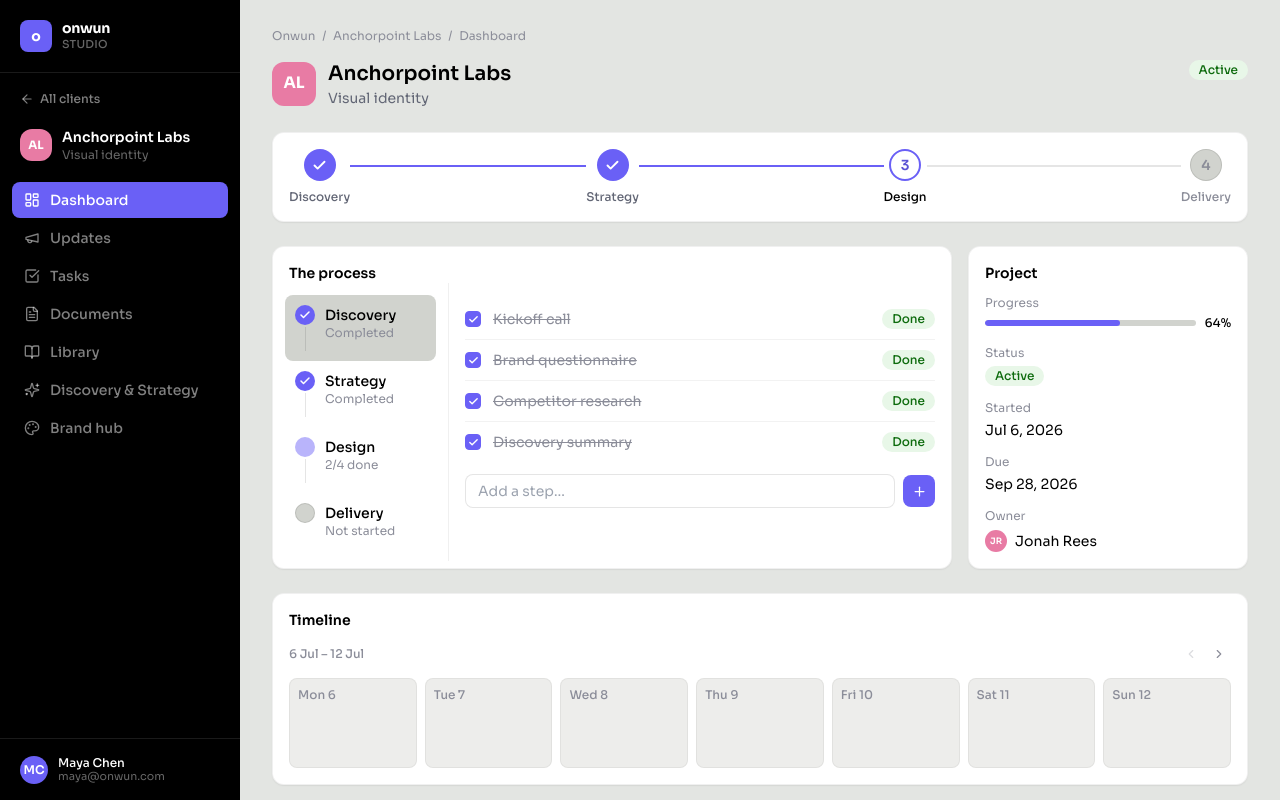
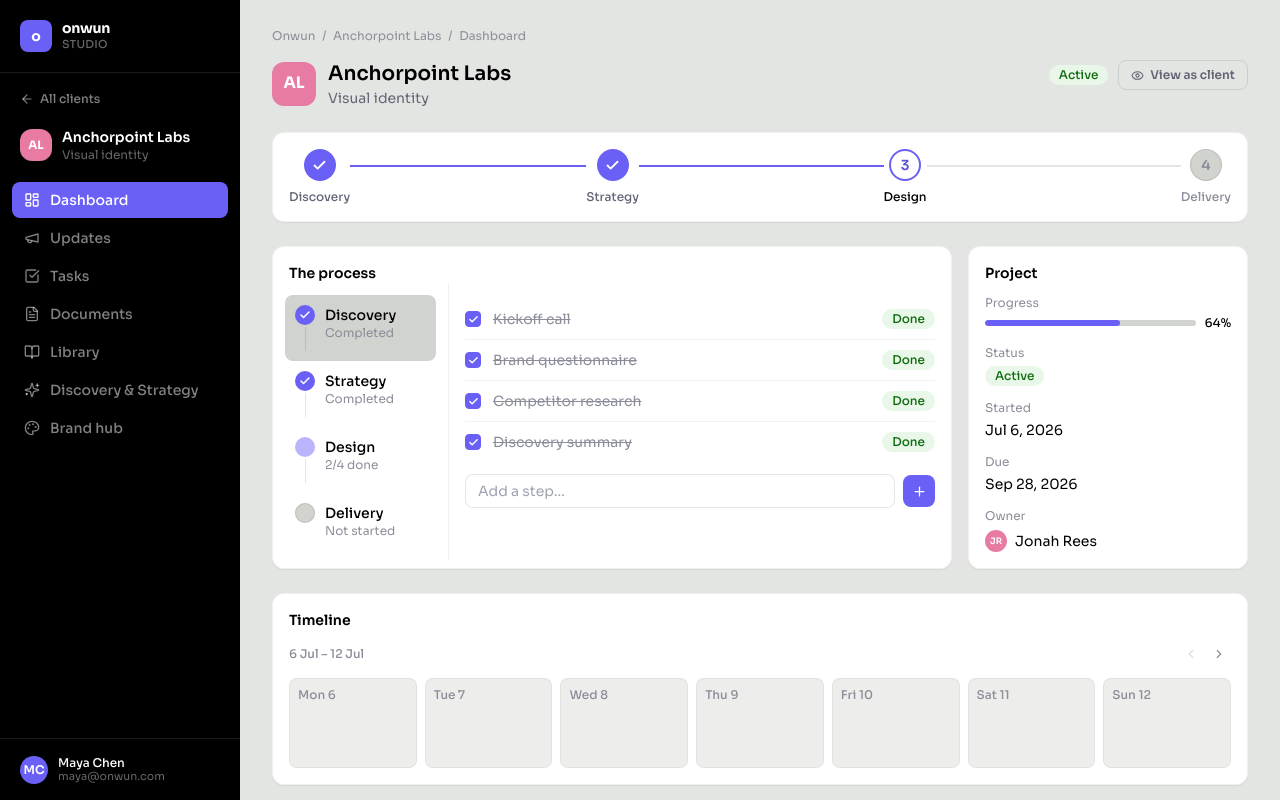
Before and after one commit to Ronwun23/ONWUN-CRM2, a React (Vite) app: page /clients/anchorpoint-labs/dashboard in a window 1280 px wide. Built offline with nearby package versions, Linux system fonts and the light colour scheme.

Commit message:
client view

```diff
--- /dev/null
+++ b/src/context/ViewModeContext.tsx
@@ -0,0 +1,26 @@
+import { createContext, useContext, useMemo, useState } from 'react'
+import type { ReactNode } from 'react'
+
+// Lets an agency user preview a client's portal exactly as that client would
+// see it — same workshop, same answers, but without agency-only tools like
+// the AI strategy generator or the Strategy document. Scoped per client (see
+// the `key={clientId}` on the provider in ClientLayout) and resets on reload;
+// it's a preview toggle, not persisted client data.
+interface ViewModeContextValue {
+  isClientView: boolean
+  setIsClientView: (value: boolean) => void
+}
+
+const ViewModeContext = createContext<ViewModeContextValue | null>(null)
+
+export function ViewModeProvider({ children }: { children: ReactNode }) {
+  const [isClientView, setIsClientView] = useState(false)
+  const value = useMemo(() => ({ isClientView, setIsClientView }), [isClientView])
+  return <ViewModeContext.Provider value={value}>{children}</ViewModeContext.Provider>
+}
+
+export function useViewMode() {
+  const ctx = useContext(ViewModeContext)
+  if (!ctx) throw new Error('useViewMode must be used within a ViewModeProvider')
+  return ctx
+}
--- a/src/pages/client/ClientLayout.tsx
+++ b/src/pages/client/ClientLayout.tsx
@@ -1,5 +1,8 @@
 import { Navigate, Outlet, useLocation, useParams } from 'react-router-dom'
+import { Eye } from 'lucide-react'
+import type { Client } from '@/types'
 import { useApp } from '@/context/AppContext'
+import { ViewModeProvider, useViewMode } from '@/context/ViewModeContext'
 
 const TAB_LABELS: Record<string, string> = {
   dashboard: 'Dashboard',
@@ -9,6 +12,32 @@ const TAB_LABELS: Record<string, string> = {
   library: 'Library',
   discovery: 'Discovery & Strategy',
   'brand-hub': 'Brand hub',
+}
+
+function ClientLayoutInner({ client, tabLabel, isImmersiveSession }: { client: Client; tabLabel: string; isImmersiveSession: boolean }) {
+  const { isClientView, setIsClientView } = useViewMode()
+
+  if (isImmersiveSession) return <Outlet context={client} />
+
+  return (
+    <div>
+      {isClientView && (
+        <div className="mb-4 flex items-center justify-between rounded-lg bg-brand-500 px-3.5 py-2 text-xs font-medium text-white">
+          <span className="flex items-center gap-1.5">
+            <Eye size={13} />
+            Viewing as {client.name} would see it
+          </span>
+          <button onClick={() => setIsClientView(false)} className="underline underline-offset-2 hover:no-underline">
+            Exit client view
+          </button>
+        </div>
+      )}
+      <p className="mb-4 text-xs text-ink-muted">
+        Onwun <span className="mx-1">/</span> {client.name} <span className="mx-1">/</span> {tabLabel}
+      </p>
+      <Outlet context={client} />
+    </div>
+  )
 }
 
 export default function ClientLayout() {
@@ -24,14 +53,9 @@ export default function ClientLayout() {
   const tabLabel = TAB_LABELS[tabKey] ?? 'Dashboard'
   const isImmersiveSession = tabKey === 'discovery' && segments[3] === 'session'
 
-  if (isImmersiveSession) return <Outlet context={client} />
-
   return (
-    <div>
-      <p className="mb-4 text-xs text-ink-muted">
-        Onwun <span className="mx-1">/</span> {client.name} <span className="mx-1">/</span> {tabLabel}
-      </p>
-      <Outlet context={client} />
-    </div>
+    <ViewModeProvider key={clientId}>
+      <ClientLayoutInner client={client} tabLabel={tabLabel} isImmersiveSession={isImmersiveSession} />
+    </ViewModeProvider>
   )
 }
--- a/src/pages/client/Dashboard.tsx
+++ b/src/pages/client/Dashboard.tsx
@@ -1,8 +1,9 @@
 import { useState } from 'react'
-import { Check, Plus } from 'lucide-react'
+import { Check, Eye, Plus } from 'lucide-react'
 import clsx from 'clsx'
 import { useClientOutlet } from '@/lib/useClient'
 import { useApp } from '@/context/AppContext'
+import { useViewMode } from '@/context/ViewModeContext'
 import Card from '@/components/Card'
 import Pill from '@/components/Pill'
 import { Steps } from '@/components/Steps'
@@ -16,6 +17,7 @@ import { PHASE_LABELS, PHASES } from '@/types'
 export default function ClientDashboard() {
   const client = useClientOutlet()
   const { toggleStep, addStep } = useApp()
+  const { isClientView, setIsClientView } = useViewMode()
   const [selectedPhase, setSelectedPhase] = useState(client.phases[0].key)
   const [newStepTitle, setNewStepTitle] = useState('')
 
@@ -42,7 +44,21 @@ export default function ClientDashboard() {
             <p className="text-sm text-ink-secondary">{client.projectName}</p>
           </div>
         </div>
-        <Pill tone={CLIENT_STATUS_TONE[client.status]}>{CLIENT_STATUS_LABEL[client.status]}</Pill>
+        <div className="flex items-center gap-2.5">
+          <Pill tone={CLIENT_STATUS_TONE[client.status]}>{CLIENT_STATUS_LABEL[client.status]}</Pill>
+          <button
+            onClick={() => setIsClientView(!isClientView)}
+            className={clsx(
+              'flex items-center gap-1.5 rounded-lg px-3 py-1.5 text-xs font-semibold transition-colors',
+              isClientView
+                ? 'bg-brand-500 text-white hover:bg-brand-600'
+                : 'border border-black/[0.10] text-ink-secondary hover:bg-surface-sunken'
+            )}
+          >
+            <Eye size={13} />
+            {isClientView ? 'Exit client view' : 'View as client'}
+          </button>
+        </div>
       </div>
 
       <Card>
--- a/src/pages/client/discovery/DiscoveryAnswers.tsx
+++ b/src/pages/client/discovery/DiscoveryAnswers.tsx
@@ -3,11 +3,13 @@ import { useNavigate } from 'react-router-dom'
 import { ArrowRight, Sparkles } from 'lucide-react'
 import { useClientOutlet } from '@/lib/useClient'
 import { useApp } from '@/context/AppContext'
+import { useViewMode } from '@/context/ViewModeContext'
 import { WORKSHOP_PHASES } from '@/data/workshopTemplate'
 
 export default function DiscoveryAnswers() {
   const client = useClientOutlet()
   const { setWorkshopPosition, saveTranscript, generateStrategy } = useApp()
+  const { isClientView } = useViewMode()
   const navigate = useNavigate()
   const { workshop } = client
 
@@ -77,6 +79,7 @@ export default function DiscoveryAnswers() {
         ))}
       </div>
 
+      {!isClientView && (
         <div className="rounded-2xl border border-black/[0.06] bg-white px-6 py-6">
           <div className="flex items-center gap-2">
             <Sparkles size={16} className="text-brand-600" />
@@ -111,6 +114,7 @@ export default function DiscoveryAnswers() {
             <ArrowRight size={15} />
           </button>
         </div>
+      )}
     </div>
   )
 }
--- a/src/pages/client/discovery/DiscoveryLayout.tsx
+++ b/src/pages/client/discovery/DiscoveryLayout.tsx
@@ -1,10 +1,11 @@
-import { NavLink, Outlet } from 'react-router-dom'
+import { NavLink, Navigate, Outlet, useLocation } from 'react-router-dom'
 import clsx from 'clsx'
 import { useClientOutlet } from '@/lib/useClient'
+import { useViewMode } from '@/context/ViewModeContext'
 import { WORKSHOP_QUESTION_COUNT } from '@/data/workshopTemplate'
 import { answeredCount } from '@/lib/discoveryProgress'
 
-const TABS = [
+const ALL_TABS = [
   { to: '.', label: 'Workshop', end: true },
   { to: 'answers', label: 'Answers', end: false },
   { to: 'strategy', label: 'Strategy', end: false },
@@ -18,9 +19,18 @@ const STRATEGY_STATUS_LABEL: Record<string, string> = {
 
 export default function DiscoveryLayout() {
   const client = useClientOutlet()
+  const { isClientView } = useViewMode()
+  const location = useLocation()
   const { workshop } = client
   const answered = answeredCount(workshop)
-  const strategyLabel = workshop.strategy ? STRATEGY_STATUS_LABEL[workshop.strategy.status] : null
+  // Strategy — and the AI tooling that produces it — is agency-only; a client
+  // previewing their own portal never sees that tab or the document itself.
+  const strategyLabel = !isClientView && workshop.strategy ? STRATEGY_STATUS_LABEL[workshop.strategy.status] : null
+  const tabs = isClientView ? ALL_TABS.filter((t) => t.label !== 'Strategy') : ALL_TABS
+
+  if (isClientView && location.pathname.endsWith('/strategy')) {
+    return <Navigate to=".." replace />
+  }
 
   return (
     <div className="flex flex-col gap-6">
@@ -39,7 +49,7 @@ export default function DiscoveryLayout() {
       </div>
 
       <nav className="flex items-center gap-1 border-b border-black/[0.08]">
-        {TABS.map((tab) => (
+        {tabs.map((tab) => (
           <NavLink
             key={tab.label}
             to={tab.to}
```
Lines whose indentation alone changed are shown as unchanged.
